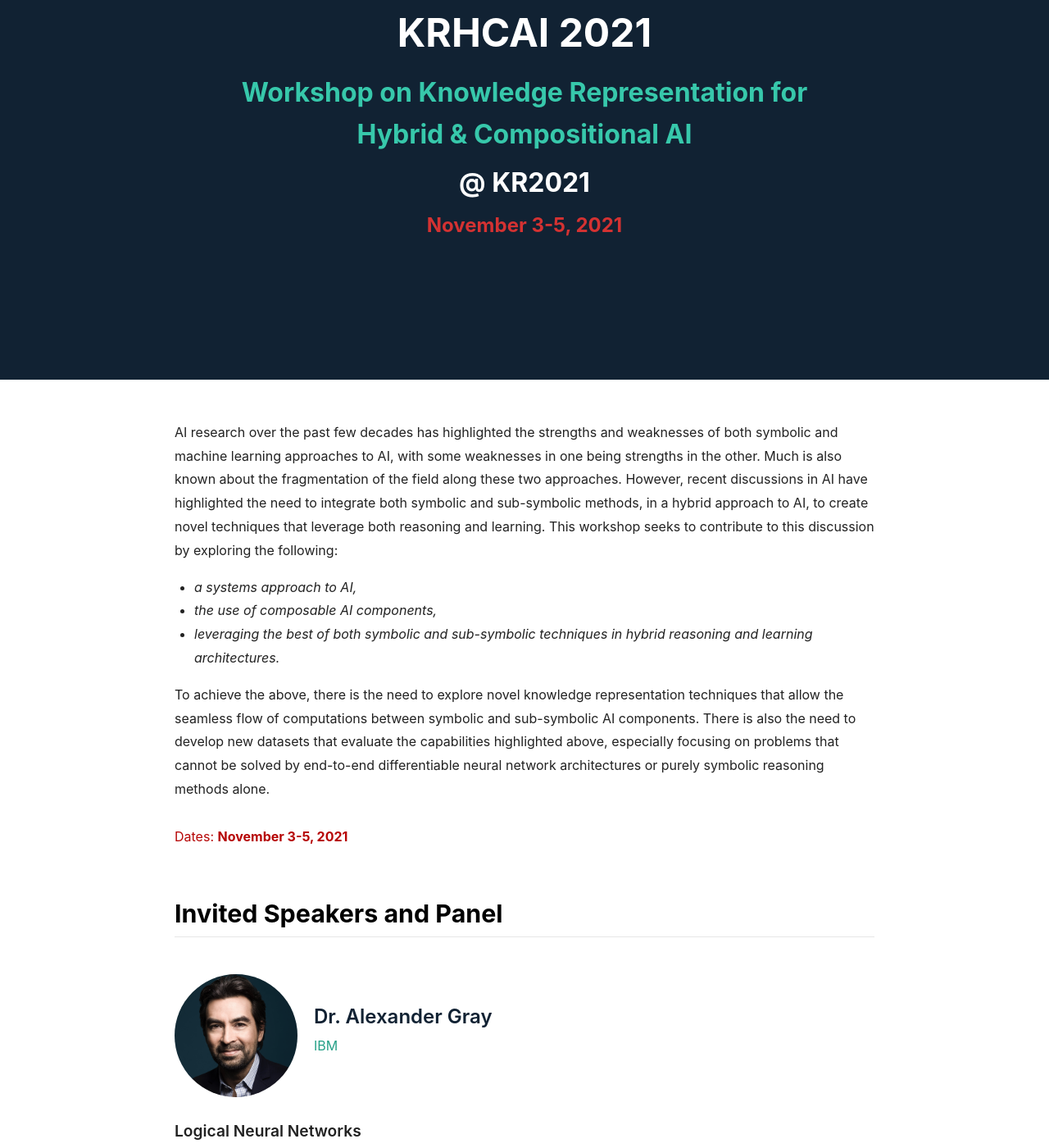
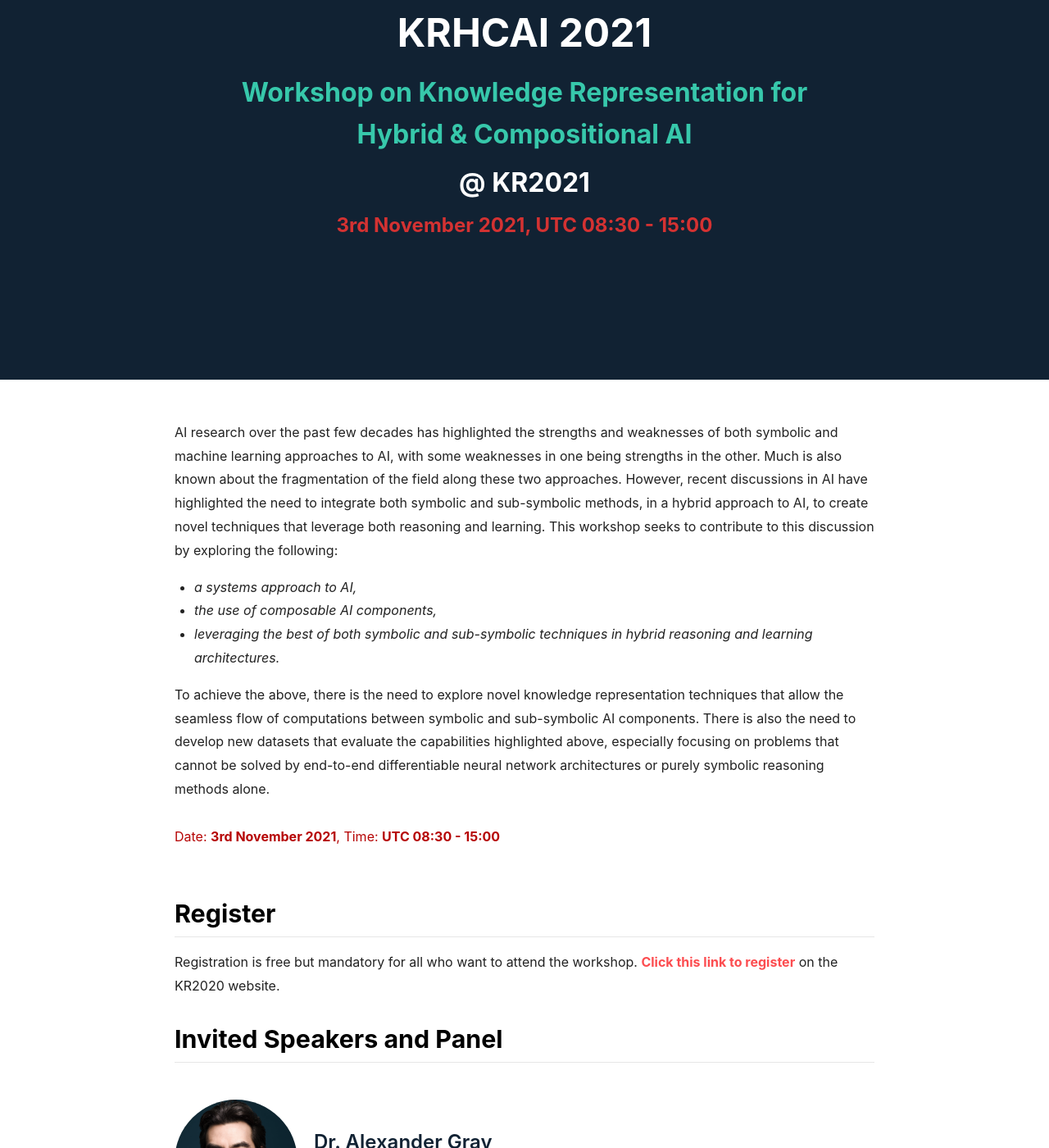
Before and after one commit to krhcai/krhcai.github.io, a Jekyll site: the page built from index.html, in a window 1280 px wide and 1400 px high, scrolled down 222 px. Shown: the whole window at 82% size. Built offline with Jekyll 4.4.1, drawn with Linux system fonts in a browser that asks for light colours; nearby versions of some CDN libraries; the list of posts is cut into pages by our own code; some of the changed text lies outside the part shown.

Commit message:
updated workshop date and time

```diff
--- a/_includes/article-header.html
+++ b/_includes/article-header.html
@@ -22,7 +22,7 @@
         <header><h1>{{ _article_title }}</h1></header>
         <header><h3 style="color:#37C8AB">{{ _article_subtitle }}</h3></header>
         <header><h3 style="color:#fff">@ KR2021</h3></header>
-        <header><h5 style="color:rgb(212, 50, 50)"><b>November 3-5, 2021</b></h5></header>
+        <header><h5 style="color:rgb(212, 50, 50)"><b>3rd November 2021, UTC 08:30 - 15:00</b></h5></header>
       {%- endif -%}
       {%- if _show_edit_on_github -%}
         {%- if site.repository and site.repository_tree -%}
--- a/call/index.html
+++ b/call/index.html
@@ -95,7 +95,7 @@
             <li>Workshop paper submission deadline: <del>July 2, 2021</del> July 9, 2021</li>
             <li>Workshop paper notification: August 6, 2021</li>
             <li>Workshop registration deadline: TBA</li>
-            <li>Workshop dates: <del>November 6-12, 2021</del> November 3-5, 2021</li>
+            <li>Workshop dates: Wednesday November 3, 2021, UTC 08:30 - 15:00</li>
         </ul>
     </div>
 
--- a/index.html
+++ b/index.html
@@ -40,8 +40,14 @@
 
     </div>
     <br/>
-    <div style="color:rgb(182, 5, 5)">Dates: <b>November 3-5, 2021</b></div>
+    <div style="color:rgb(182, 5, 5)">Date: <b>3rd November 2021</b>, Time: <b>UTC 08:30 - 15:00</b></div>
     <br/>
+
+    <a name="register"></a>
+    <h2>Register</h2>
+    Registration is free but mandatory for all who want to attend the workshop.
+    <a href="https://kr2021.kbsg.rwth-aachen.de/page/registration" target="_blank">Click this link to register</a> on the KR2020 website.
+    <div style="clear:both;""></div>
 
 
 
@@ -248,11 +254,7 @@
 
 
 
-    <a name="register"></a>
-    <h2>Register</h2>
-    Registration is free but mandatory for all who want to attend the workshop.
-    <a href="https://kr2021.kbsg.rwth-aachen.de/page/registration" target="_blank">Click this link to register</a> on the KR2020 website.
-    <div style="clear:both;""></div>
+
 
     <a name="organizers"></a>
     <br/>
```
